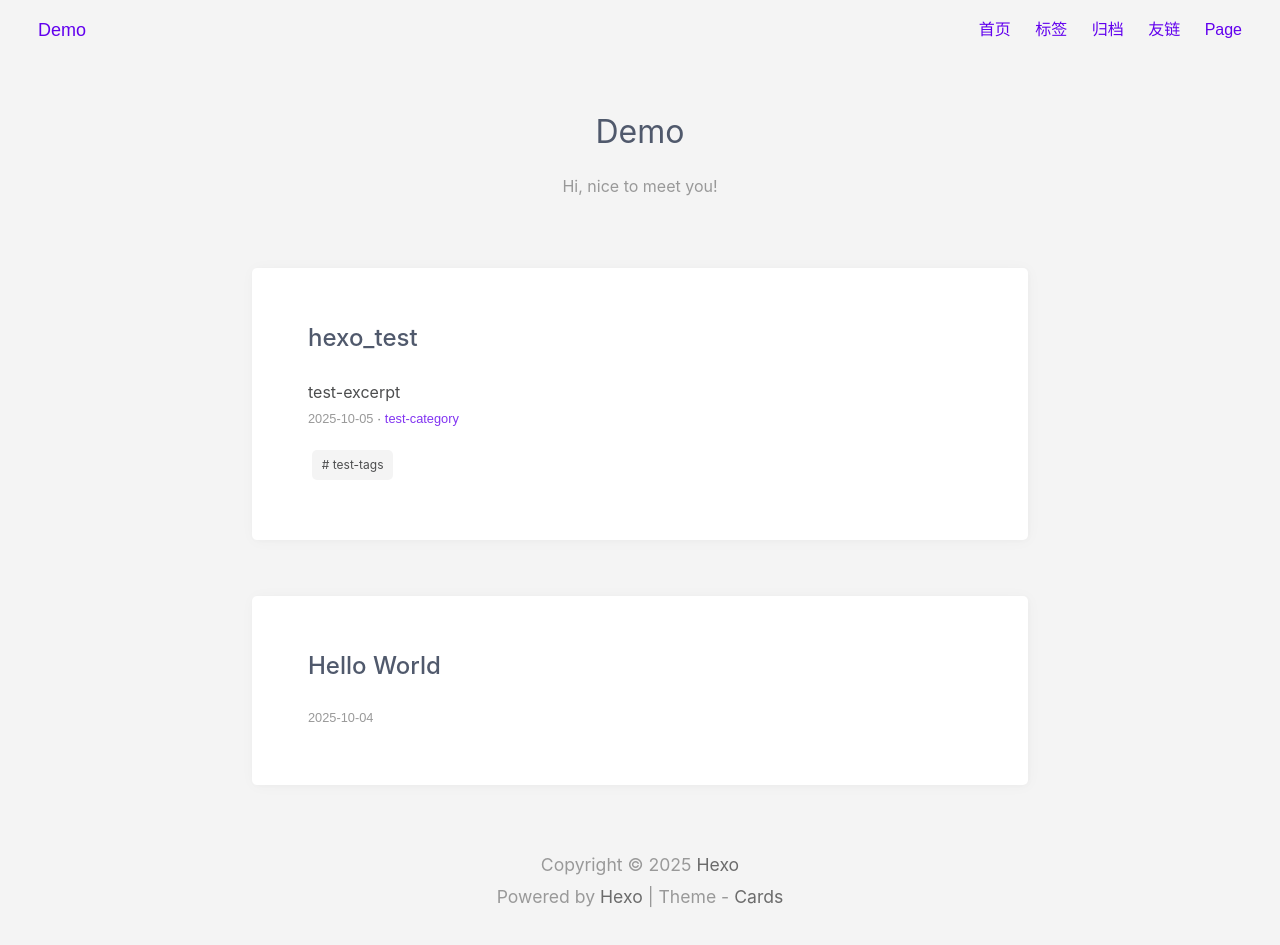
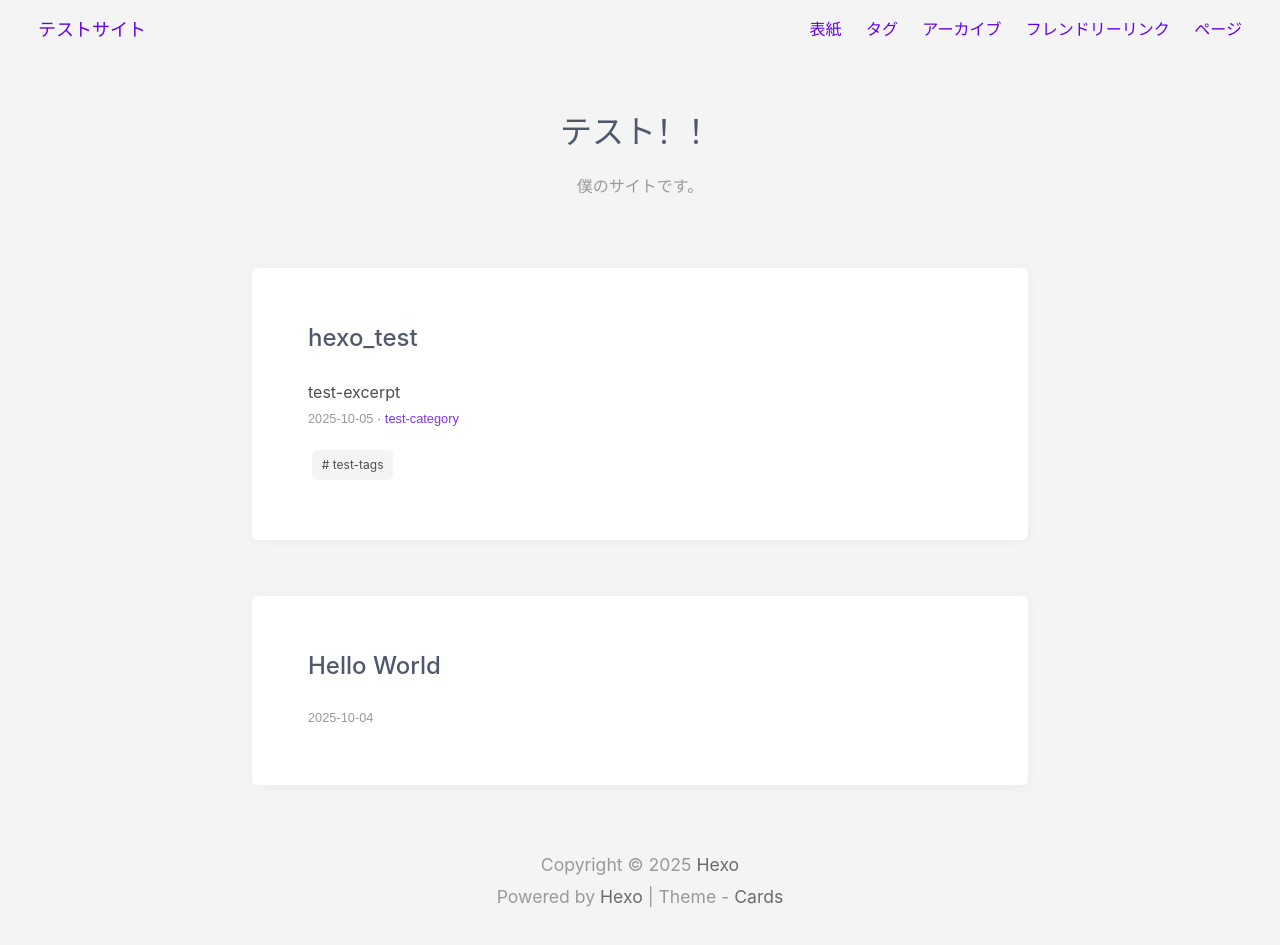
Before and after one commit to sinpinosi/shinpinoshiBlog.github.io, a plain HTML site: page archives/2025/10/index.html in a window 1280 px wide. Drawn offline with Linux system fonts and the light colour scheme.

Commit message:
Site updated: 2025-10-05 15:07:06

```diff
--- a/archives/2025/10/index.html
+++ b/archives/2025/10/index.html
@@ -63,22 +63,22 @@
             <header class="header">
     <div class="header__left">
         <a href="/shinpinoshiBlog.github.io/" class="button">
-            <span class="logo__text">Demo</span>
+            <span class="logo__text">テストサイト</span>
         </a>
     </div>
     <div class="header__right">
 
             <div class="navbar__menus">
 
-                    <a href="/shinpinoshiBlog.github.io/" class="navbar-menu button">首页</a>
+                    <a href="/shinpinoshiBlog.github.io/" class="navbar-menu button">表紙</a>
 
-                    <a href="/shinpinoshiBlog.github.io/tags/" class="navbar-menu button">标签</a>
+                    <a href="/shinpinoshiBlog.github.io/tags/" class="navbar-menu button">タグ</a>
 
-                    <a href="/shinpinoshiBlog.github.io/archives/" class="navbar-menu button">归档</a>
+                    <a href="/shinpinoshiBlog.github.io/archives/" class="navbar-menu button">アーカイブ</a>
 
-                    <a href="/shinpinoshiBlog.github.io/friends/" class="navbar-menu button">友链</a>
+                    <a href="/shinpinoshiBlog.github.io/friends/" class="navbar-menu button">フレンドリーリンク</a>
 
-                    <a href="/shinpinoshiBlog.github.io/page/" class="navbar-menu button">Page</a>
+                    <a href="/shinpinoshiBlog.github.io/page/" class="navbar-menu button">ページ</a>
 
             </div>
 
@@ -92,15 +92,15 @@
             <a class="dropdown-icon button" id="btn-dropdown" tabindex="0"><svg xmlns="http://www.w3.org/2000/svg" viewBox="0 0 20 20" width='24' height='24' fill="none" stroke="currentColor" stroke-width="0.7" stroke-linecap="round" stroke-linejoin="round"><path fill="currentColor" d="M3.314,4.8h13.372c0.41,0,0.743-0.333,0.743-0.743c0-0.41-0.333-0.743-0.743-0.743H3.314c-0.41,0-0.743,0.333-0.743,0.743C2.571,4.467,2.904,4.8,3.314,4.8z M16.686,15.2H3.314c-0.41,0-0.743,0.333-0.743,0.743s0.333,0.743,0.743,0.743h13.372c0.41,0,0.743-0.333,0.743-0.743S17.096,15.2,16.686,15.2z M16.686,9.257H3.314c-0.41,0-0.743,0.333-0.743,0.743s0.333,0.743,0.743,0.743h13.372c0.41,0,0.743-0.333,0.743-0.743S17.096,9.257,16.686,9.257z"></path></svg></a>
             <div class="dropdown-menus" id="dropdown-menus">
 
-                    <a href="/shinpinoshiBlog.github.io/" class="dropdown-menu button">首页</a>
+                    <a href="/shinpinoshiBlog.github.io/" class="dropdown-menu button">表紙</a>
 
-                    <a href="/shinpinoshiBlog.github.io/tags/" class="dropdown-menu button">标签</a>
+                    <a href="/shinpinoshiBlog.github.io/tags/" class="dropdown-menu button">タグ</a>
 
-                    <a href="/shinpinoshiBlog.github.io/archives/" class="dropdown-menu button">归档</a>
+                    <a href="/shinpinoshiBlog.github.io/archives/" class="dropdown-menu button">アーカイブ</a>
 
-                    <a href="/shinpinoshiBlog.github.io/friends/" class="dropdown-menu button">友链</a>
+                    <a href="/shinpinoshiBlog.github.io/friends/" class="dropdown-menu button">フレンドリーリンク</a>
 
-                    <a href="/shinpinoshiBlog.github.io/page/" class="dropdown-menu button">Page</a>
+                    <a href="/shinpinoshiBlog.github.io/page/" class="dropdown-menu button">ページ</a>
 
             </div>
 
@@ -111,13 +111,13 @@
     <div class="cover">
         <div class="cover__logo">
 
-                <h1>Demo</h1>
+                <h1>テスト！！</h1>
 
         </div>
 
 
             <div class="cover__intro">
-                <p>Hi, nice to meet you!</p>
+                <p>僕のサイトです。</p>
 
             </div>
 
```
Also changed, not shown: 2025/10/04/hello-world/index.html (+11 -11 lines), 2025/10/05/hexo-test/index.html (+11 -11 lines), archives/2025/index.html (+13 -13 lines), archives/index.html (+13 -13 lines), categories/test-category/index.html (+13 -13 lines), index.html (+13 -13 lines), tags/test-tags/index.html (+13 -13 lines).
